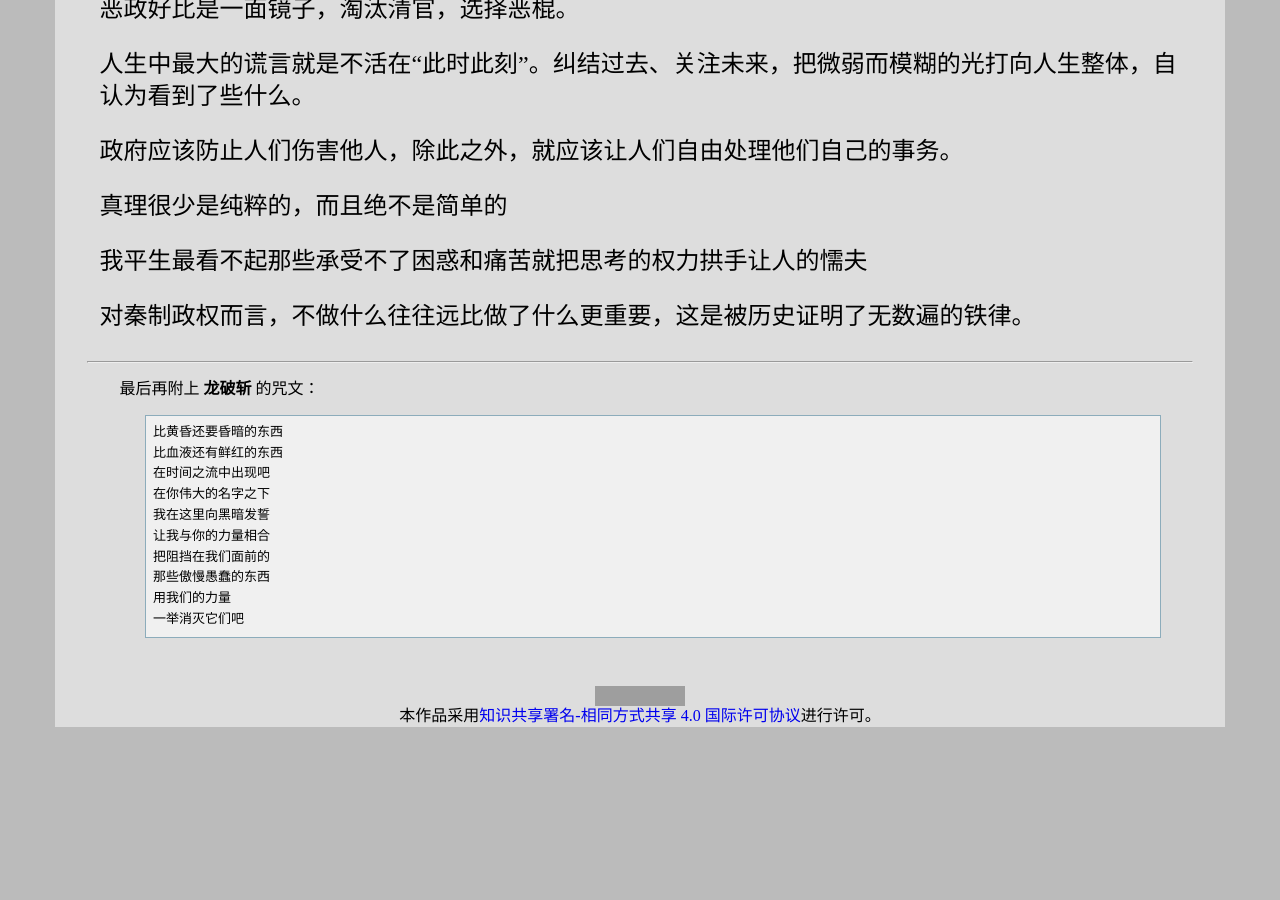
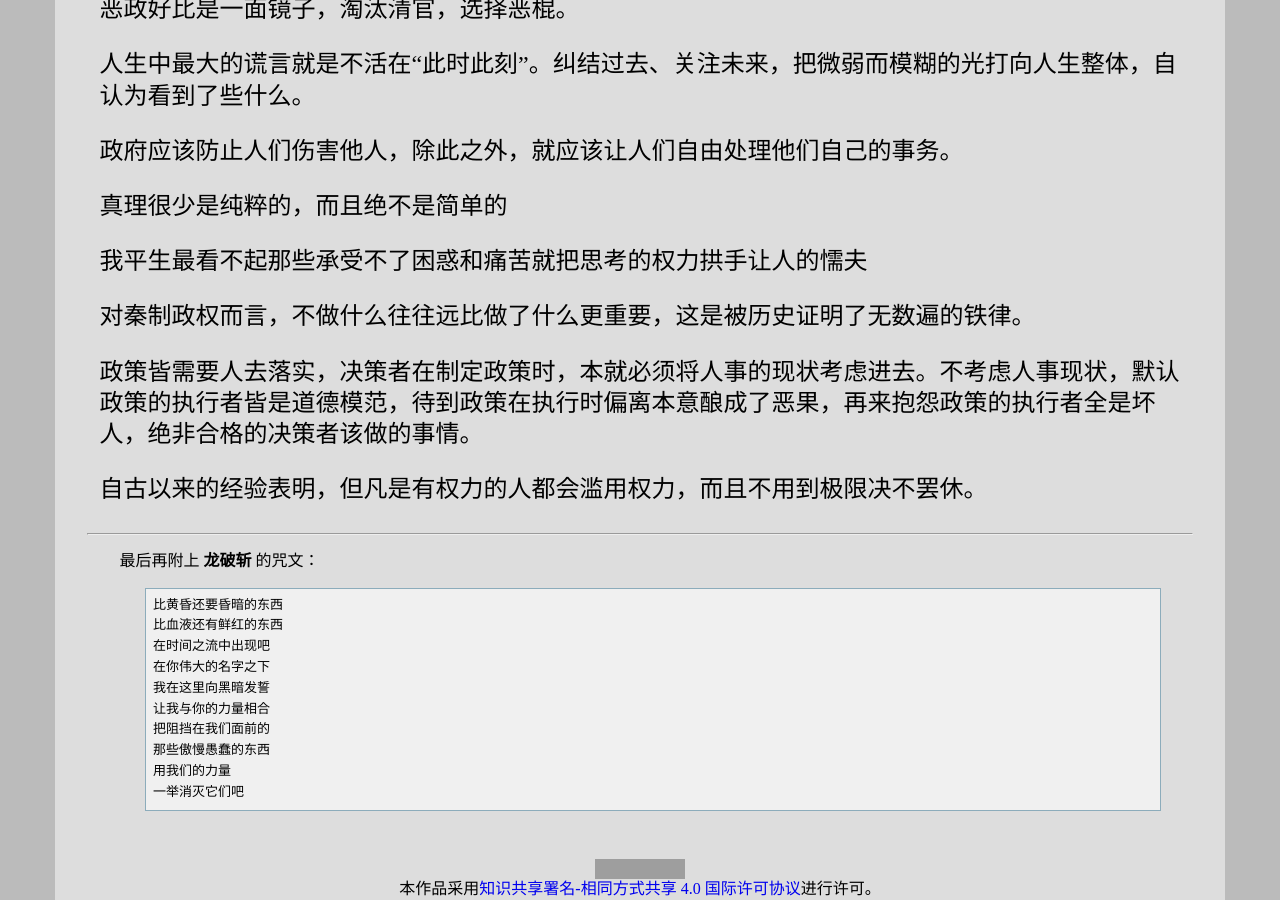
Before and after one commit to leiqin/leiqin.github.io, a Jekyll site: the page built from shoucang/revelation.markdown, in a window 1280 px wide and 900 px high, scrolled down 9280 px. Built offline with Jekyll 4.4.1, drawn with Linux system fonts in a browser that asks for light colours; nearby versions of some CDN libraries; before the commit the page ends 10007 px from its top, so only the background shows below that; part of the change alters nothing that is shown; some of the changed text lies outside the part shown; grey boxes are pictures that could not be loaded.

Commit message:
添加克雷圣经

```diff
--- a/shoucang/revelation.markdown
+++ b/shoucang/revelation.markdown
@@ -471,7 +471,13 @@ title: 克雷圣经
 :   小说 [从姑获鸟开始](https://book.douban.com/subject/36527081/)
 
 对秦制政权而言，不做什么往往远比做了什么更重要，这是被历史证明了无数遍的铁律。
-:   图书 [大宋繁华——造极之世的表与里](https://book.douban.com/subject/36944357/) 换言之，不立田制让土地的利用率变得更高，让整个社会变得更有弹性。但这不是皇权制度设计的初衷，只是皇权无心插柳的结果。放眼中国历史，大部分的时代进步皆是如此。我们常常有一种思维误区，在解释某个时代的繁荣或进步时会条件反射式地沿着“统治者当时做了什么”去思考，实则若将思维路径替换为“统治者当时没有做什么”，得到的答案有可能更接近事情的真相。一味沿着“统治者当时做了什么”去思考，其实是于无意识中接受了统治者的自我标榜——唐太宗必定会将“贞观之治”宣传为自己的成就，朱元璋也曾公然在《大诰》里说明帝国百姓能过上太平日子全是自己的功劳。而在历史的真实逻辑里，站在民生立场，统治者没有做什么，往往要远比做了什么更加重要。宋代的不立田制，便是一个典型案例。
+:   图书 [大宋繁华——造极之世的表与里](https://book.douban.com/subject/36944357/) 第五章 无为的红利 换言之，不立田制让土地的利用率变得更高，让整个社会变得更有弹性。但这不是皇权制度设计的初衷，只是皇权无心插柳的结果。放眼中国历史，大部分的时代进步皆是如此。我们常常有一种思维误区，在解释某个时代的繁荣或进步时会条件反射式地沿着“统治者当时做了什么”去思考，实则若将思维路径替换为“统治者当时没有做什么”，得到的答案有可能更接近事情的真相。一味沿着“统治者当时做了什么”去思考，其实是于无意识中接受了统治者的自我标榜——唐太宗必定会将“贞观之治”宣传为自己的成就，朱元璋也曾公然在《大诰》里说明帝国百姓能过上太平日子全是自己的功劳。而在历史的真实逻辑里，站在民生立场，统治者没有做什么，往往要远比做了什么更加重要。宋代的不立田制，便是一个典型案例。
+
+政策皆需要人去落实，决策者在制定政策时，本就必须将人事的现状考虑进去。不考虑人事现状，默认政策的执行者皆是道德模范，待到政策在执行时偏离本意酿成了恶果，再来抱怨政策的执行者全是坏人，绝非合格的决策者该做的事情。
+:   图书 [大宋繁华——造极之世的表与里](https://book.douban.com/subject/36944357/) 第五章 无为的红利 有种常见的说辞，认为王安石变法本意很好，可惜坏在用了许多小人，是“不肖官吏之为虐”把变法搞坏了。此说看似有理，实则全无逻辑可言。首先，没有哪种措施在公布时会宣称其本意是坏的，是要恶意针对普通民众。即便是要恶意针对，也会用各种美丽辞藻做一番修饰。其次，政策皆需要人去落实，决策者在制定政策时，本就必须将人事的现状考虑进去。不考虑人事现状，默认政策的执行者皆是道德模范，待到政策在执行时偏离本意酿成了恶果，再来抱怨政策的执行者全是坏人，绝非合格的决策者该做的事情。所以，王安石变法的真问题不是变法被逐利小人扭曲，而是在赵宋王朝的制度架构下，变法只能沦为小人逐利的狂欢。换言之，小人当道不是变法坏掉的原因，而是变法必然造就的结果。
+
+自古以来的经验表明，但凡是有权力的人都会滥用权力，而且不用到极限决不罢休。
+:   图书 [大宋繁华——造极之世的表与里](https://book.douban.com/subject/36944357/) 第五章 无为的红利 魏继宗的本意，是希望市易务做一个市场的监督者，做一个物价的调解者。但正如孟德斯鸠在《论法的精神》一书中所言：“自古以来的经验表明，但凡是有权力的人都会滥用权力，而且不用到极限决不罢休。” 市易法既赋予市易务监督市场并调节物价的权力，又赋予其参与经营获取利润的资格，相当于让市易务既做裁判也做运动员，其彻底堕落成以权谋私部门，可说是一种必然。结果就是市易务堂而皇之地取代了从前那些有权力背景的大商人，成了市场上新的垄断者与兼并者，成了宋代营商环境的最大破坏者——之所以说堂而皇之，是因为市易务乃正规的官办机构，背后有皇权（宋神宗）和相权（王安石）支持，相比之下，从前那些有权力背景的大商人虽然也嚣张跋扈，终究仍是行走在统治秩序的灰色地带。
 
 * * *
 
```
